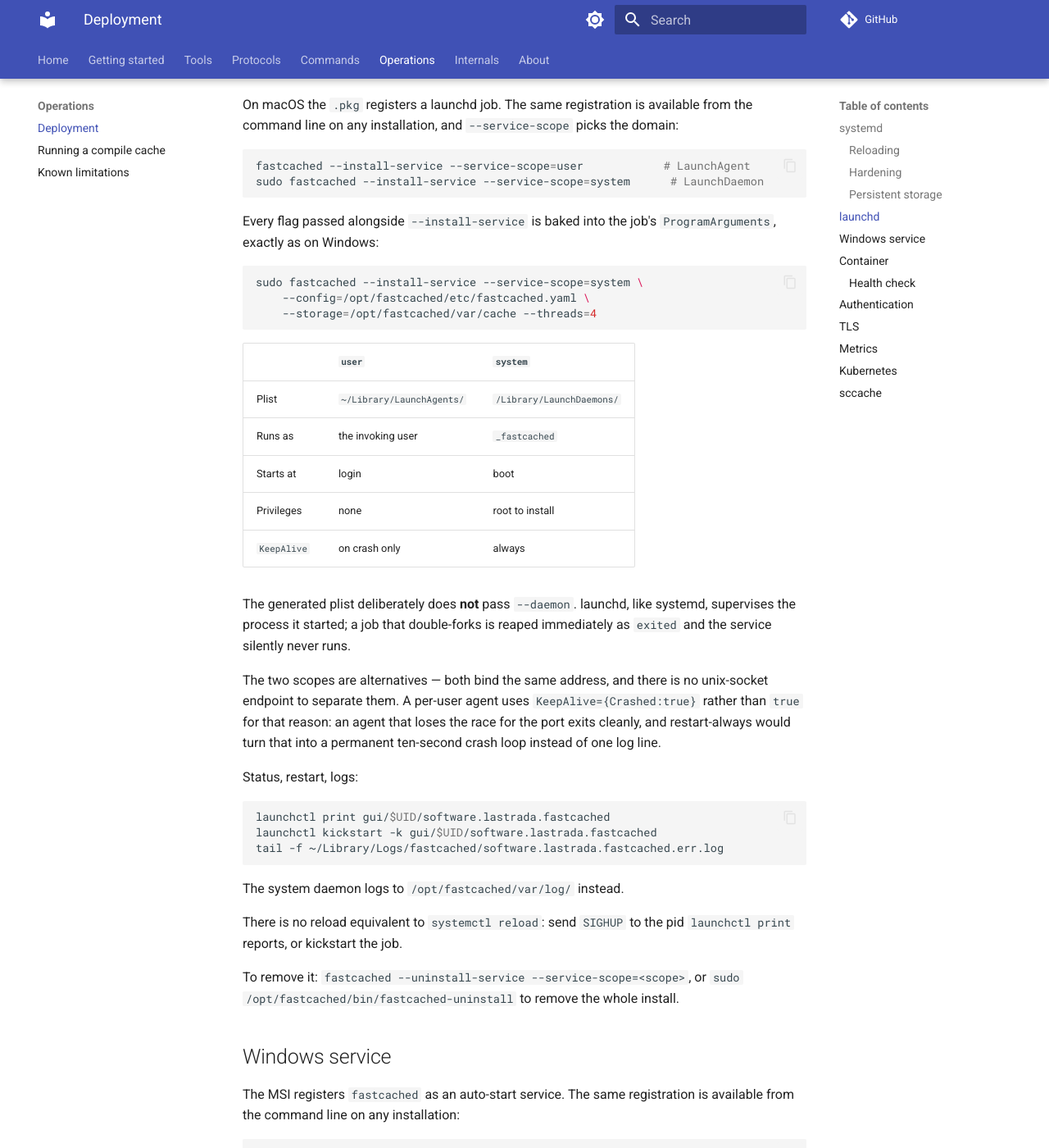
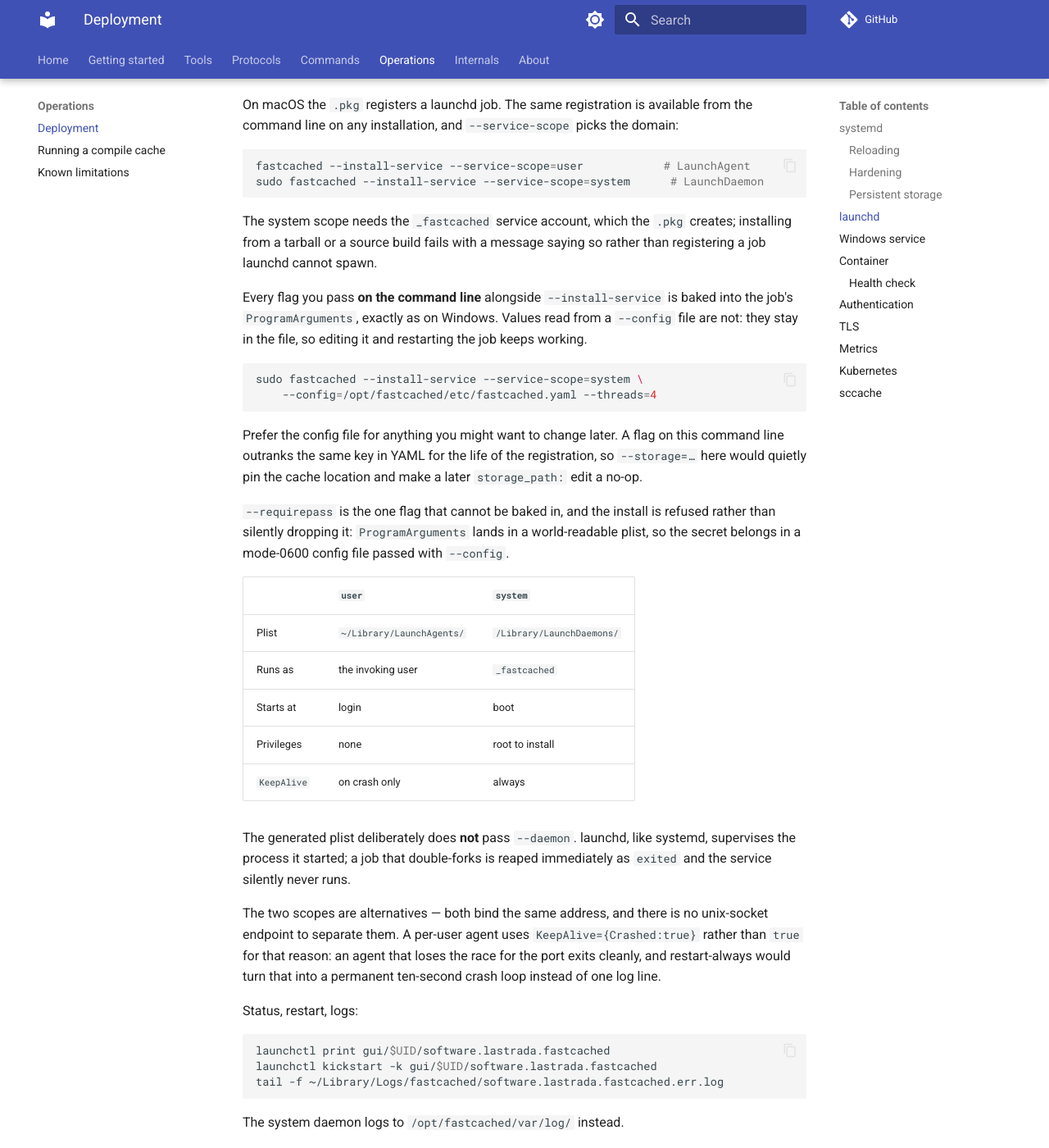
Before and after one commit to LASTRADA-Software/fastcached, an MkDocs documentation site: the page built from docs/operations/deployment.md, in a window 1280 px wide and 1400 px high, scrolled down 1725 px. Shown: the whole window at 82% size. Built offline with MkDocs 1.6.1 and Material for MkDocs 9.7.7, drawn with Linux system fonts in a browser that asks for light colours; comment, search, counter and statistics services are not loaded; some of the changed text lies outside the part shown.

Commit message:
docs: document the service-registration rules
Records that --install-service bakes in command-line flags only, that
values from a --config file stay in the file, that --requirepass is
refused rather than dropped, and that system scope needs the _fastcached
account the installer creates. AGENT.md gains the rule as a load-bearing
constraint beside the existing --daemon and --config ones.

Signed-off-by: Christian Parpart <christian@parpart.family>

````diff
--- a/docs/operations/deployment.md
+++ b/docs/operations/deployment.md
@@ -85,14 +85,29 @@
 sudo fastcached --install-service --service-scope=system      # LaunchDaemon
 ```
 
-Every flag passed alongside `--install-service` is baked into the job's
-`ProgramArguments`, exactly as on Windows:
+The system scope needs the `_fastcached` service account, which the `.pkg`
+creates; installing from a tarball or a source build fails with a message
+saying so rather than registering a job launchd cannot spawn.
+
+Every flag you pass **on the command line** alongside `--install-service` is
+baked into the job's `ProgramArguments`, exactly as on Windows. Values read
+from a `--config` file are not: they stay in the file, so editing it and
+restarting the job keeps working.
 
 ```sh
 sudo fastcached --install-service --service-scope=system \
-    --config=/opt/fastcached/etc/fastcached.yaml \
-    --storage=/opt/fastcached/var/cache --threads=4
+    --config=/opt/fastcached/etc/fastcached.yaml --threads=4
 ```
+
+Prefer the config file for anything you might want to change later. A flag
+on this command line outranks the same key in YAML for the life of the
+registration, so `--storage=…` here would quietly pin the cache location and
+make a later `storage_path:` edit a no-op.
+
+`--requirepass` is the one flag that cannot be baked in, and the install is
+refused rather than silently dropping it: `ProgramArguments` lands in a
+world-readable plist, so the secret belongs in a mode-0600 config file
+passed with `--config`.
 
 | | `user` | `system` |
 |---|---|---|
@@ -139,8 +154,9 @@
 fastcached.exe --uninstall-service
 ```
 
-`--install-service` records the flags it was given into the service's
-command line and makes path arguments absolute — a service starts with its
+`--install-service` records the flags it was given on the command line into
+the service's command line (values from a `--config` file stay in the file)
+and makes path arguments absolute — a service starts with its
 working directory set to `C:\Windows\System32`, so a relative path captured
 at install time would resolve elsewhere at boot. It creates the service
 already set to auto-start but leaves it stopped, so the first start is
````
Also changed, not shown: AGENT.md (+10 -1 lines), docs/getting-started/install.md (+4 -0 lines).
